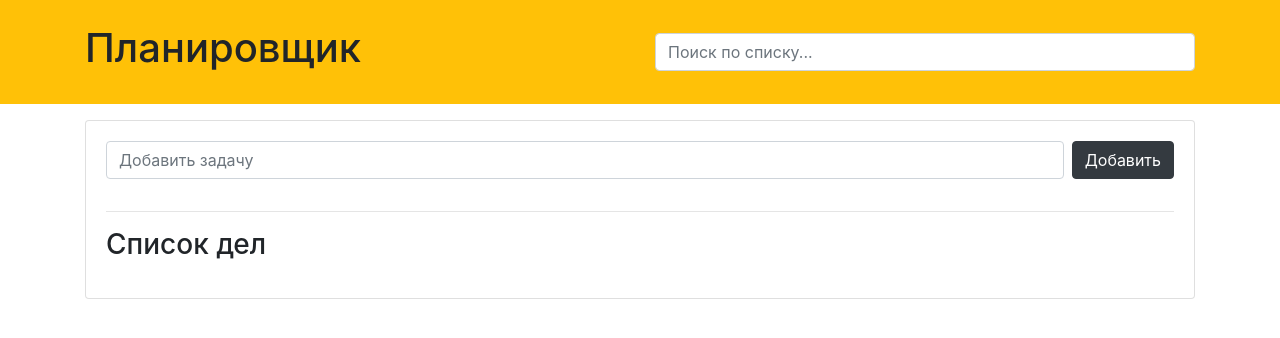
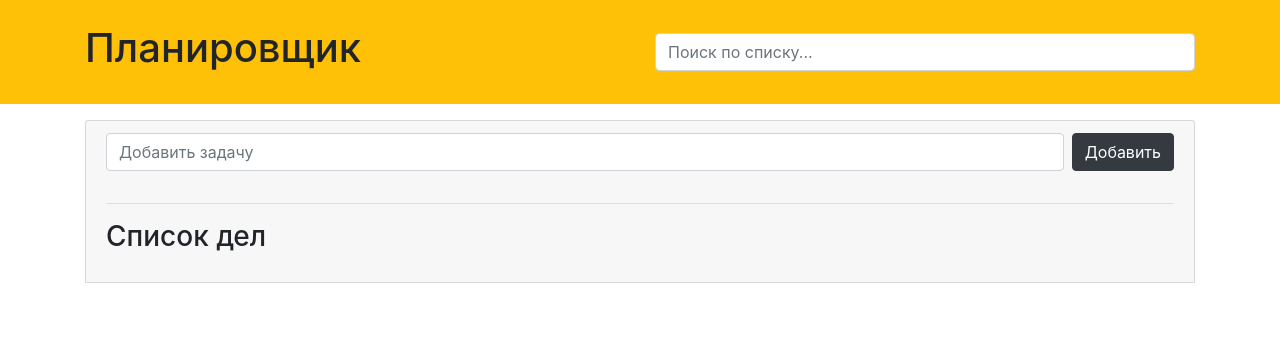
Before and after one commit to Timofey448/ToDoList-project, a plain HTML site: page docs/index.html in a window 1280 px wide. Drawn offline with nearby package versions, Linux system fonts and the light colour scheme.

Commit message:
редактирование кода

```diff
--- a/docs/index.html
+++ b/docs/index.html
@@ -31,7 +31,7 @@
             </div>
         </header>
         <div class="container">
-            <div id="main" class="card card-body">
+            <div id="main" class="card card-header">
                 <!-- <h2 class="title">Добавить запись</h2> -->
                 <form id="addForm" class="form-inline mb-3">
                     <input
@@ -48,10 +48,7 @@
                 </form>
                 <hr />
                 <h3 class="title mb-3">Список дел</h3>
-
-                <ul id="items" class="list-group">
-
-                </ul>
+                <ul id="items" class="list-group"></ul>
             </div>
         </div>
 
```
Also changed, not shown: docs/main.js (+5 -34 lines).
